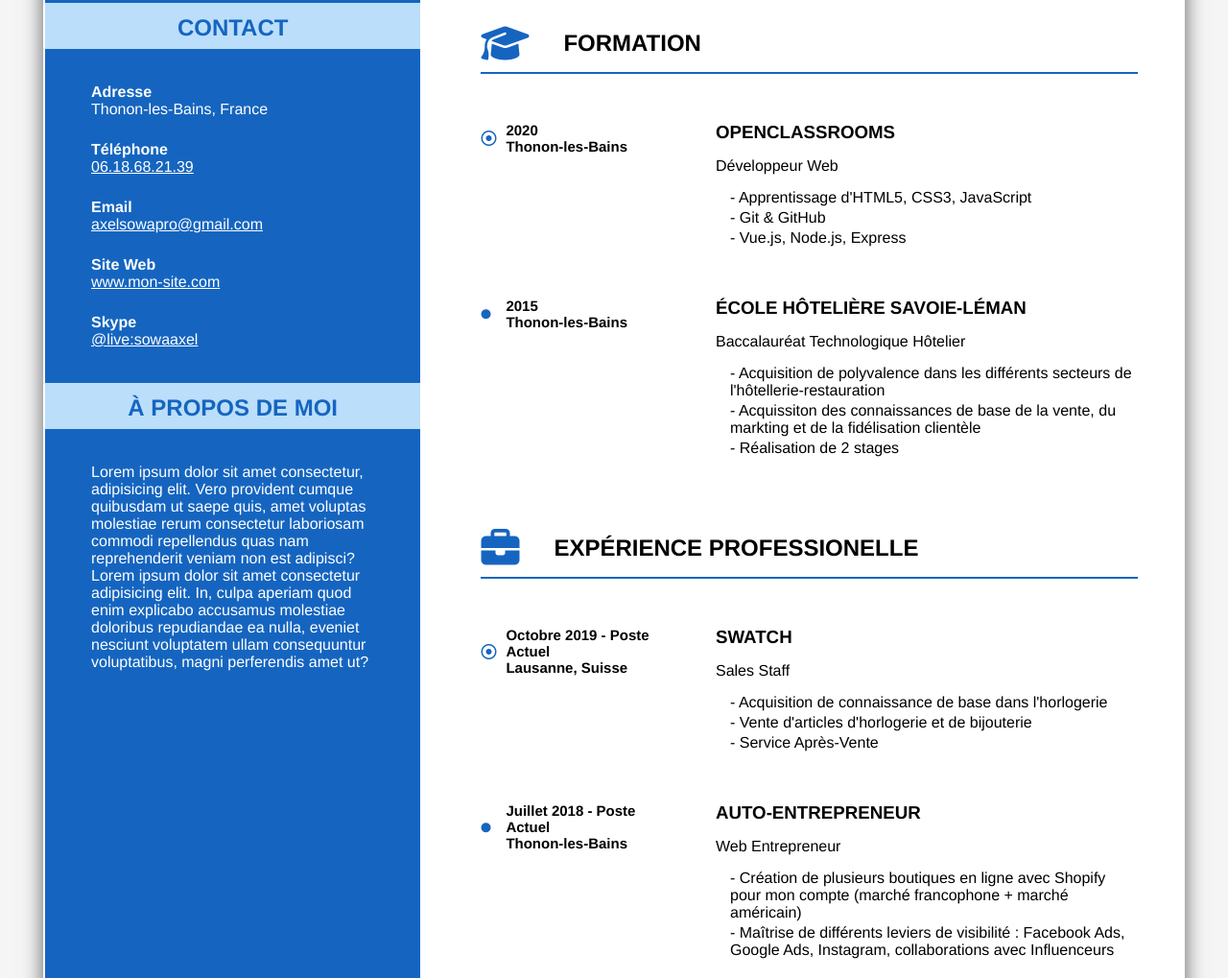
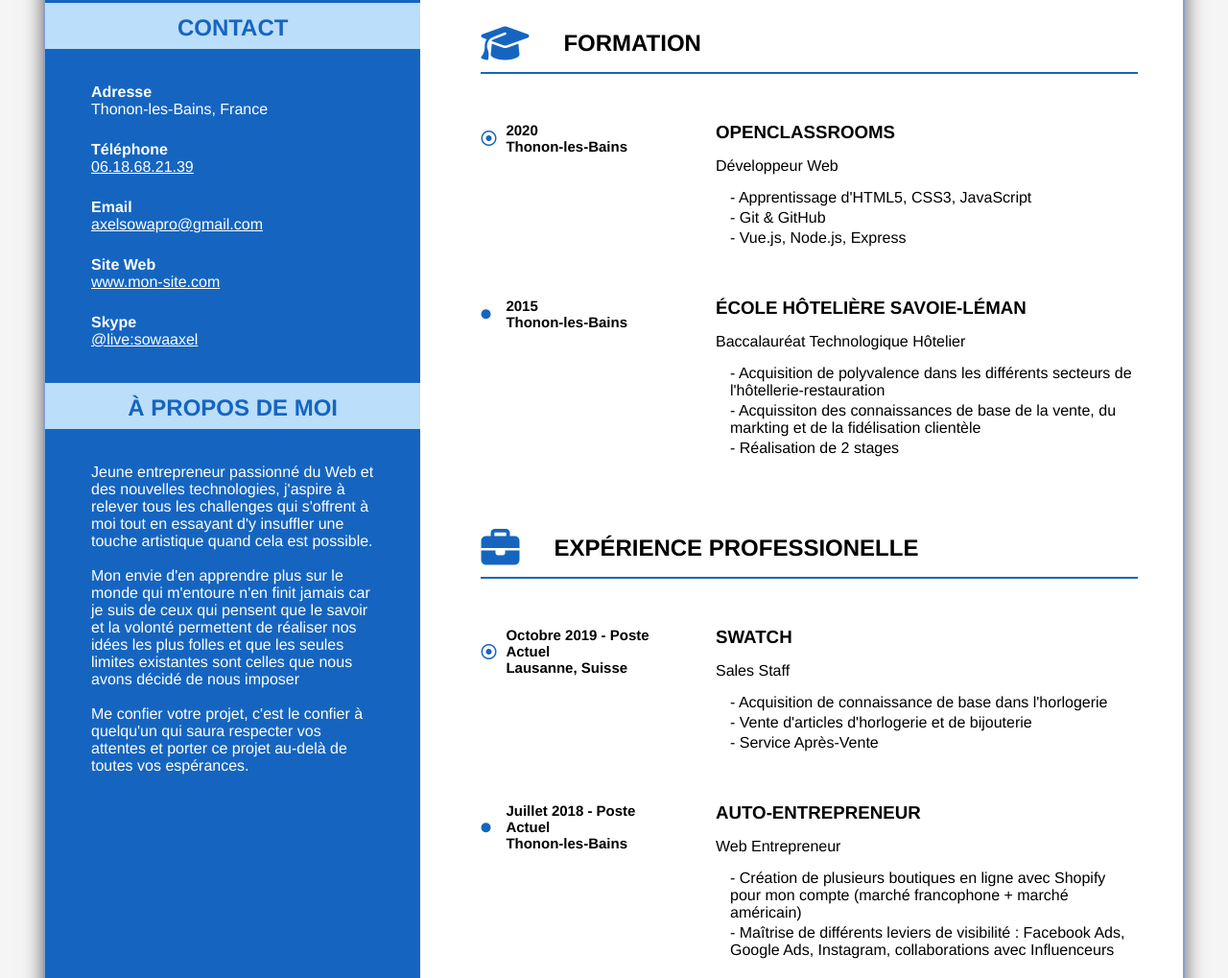
Before and after one commit to a-sowa/OCR-P2, a plain HTML site: page index.html in a window 1280 px wide. Shown: the part 352-1371 px from the top of the page at 96% size. Drawn offline with Linux system fonts and the light colour scheme.

Commit message:
Update container border color & About content

```diff
--- a/index.html
+++ b/index.html
@@ -43,10 +43,15 @@
                         </section>
                         <section class="about">
                             <h3>À PROPOS DE MOI</h3>
-                            <p>Lorem ipsum dolor sit amet consectetur, adipisicing elit. Vero provident cumque quibusdam ut saepe quis,
-                                amet voluptas molestiae rerum consectetur laboriosam commodi repellendus quas nam reprehenderit veniam non est adipisci?
-                                Lorem ipsum dolor sit amet consectetur adipisicing elit. In, culpa aperiam quod enim explicabo accusamus molestiae doloribus
-                                repudiandae ea nulla, eveniet nesciunt voluptatem ullam consequuntur voluptatibus, magni perferendis amet ut?</p>
+                            <p>Jeune entrepreneur passionné du Web et des nouvelles technologies,
+                                j'aspire à relever tous les challenges qui s'offrent à moi tout en essayant
+                                d'y insuffler une touche artistique quand cela est possible.
+                                <br><br>
+                                Mon envie d'en apprendre plus sur le monde qui m'entoure n'en finit jamais
+                                car je suis de ceux qui pensent que le savoir et la volonté permettent de réaliser nos idées les plus folles
+                                et que les seules limites existantes sont celles que nous avons décidé de nous imposer
+                                <br><br>
+                                Me confier votre projet, c'est le confier à quelqu'un qui saura respecter vos attentes et porter ce projet au-delà de toutes vos espérances.</p>
                         </section>
                     </div>
 
--- a/style.css
+++ b/style.css
@@ -23,7 +23,7 @@ body {
 
 .container {
     max-width: 1190px;
-    border: 2px solid rgba(250,250,250 ,0.5);
+    border: 2px solid rgba(13,71,161 ,0.5);
     margin: auto;
     background-color: #fff;
     box-shadow: 0px 0px 20px #606060;
```
